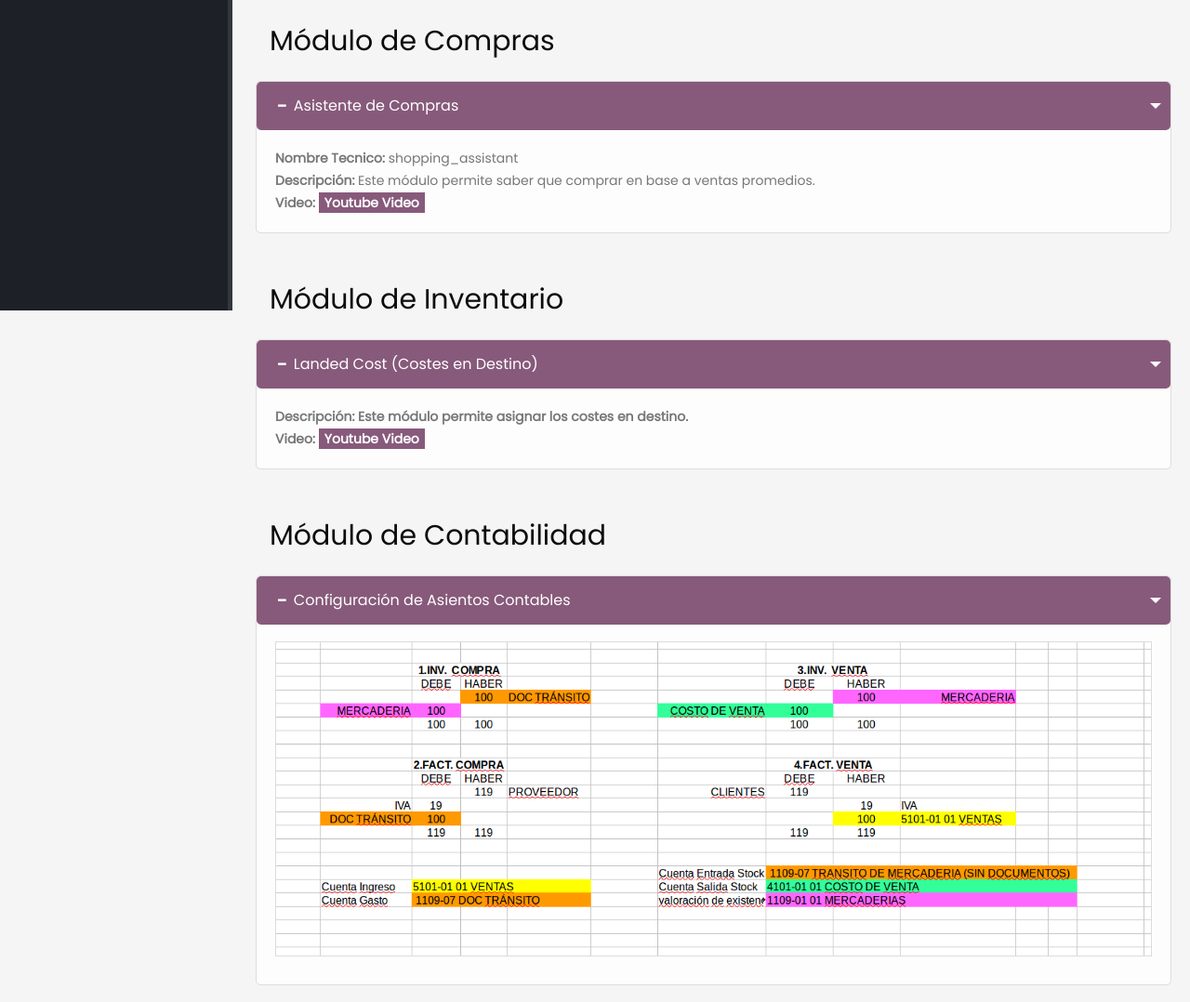
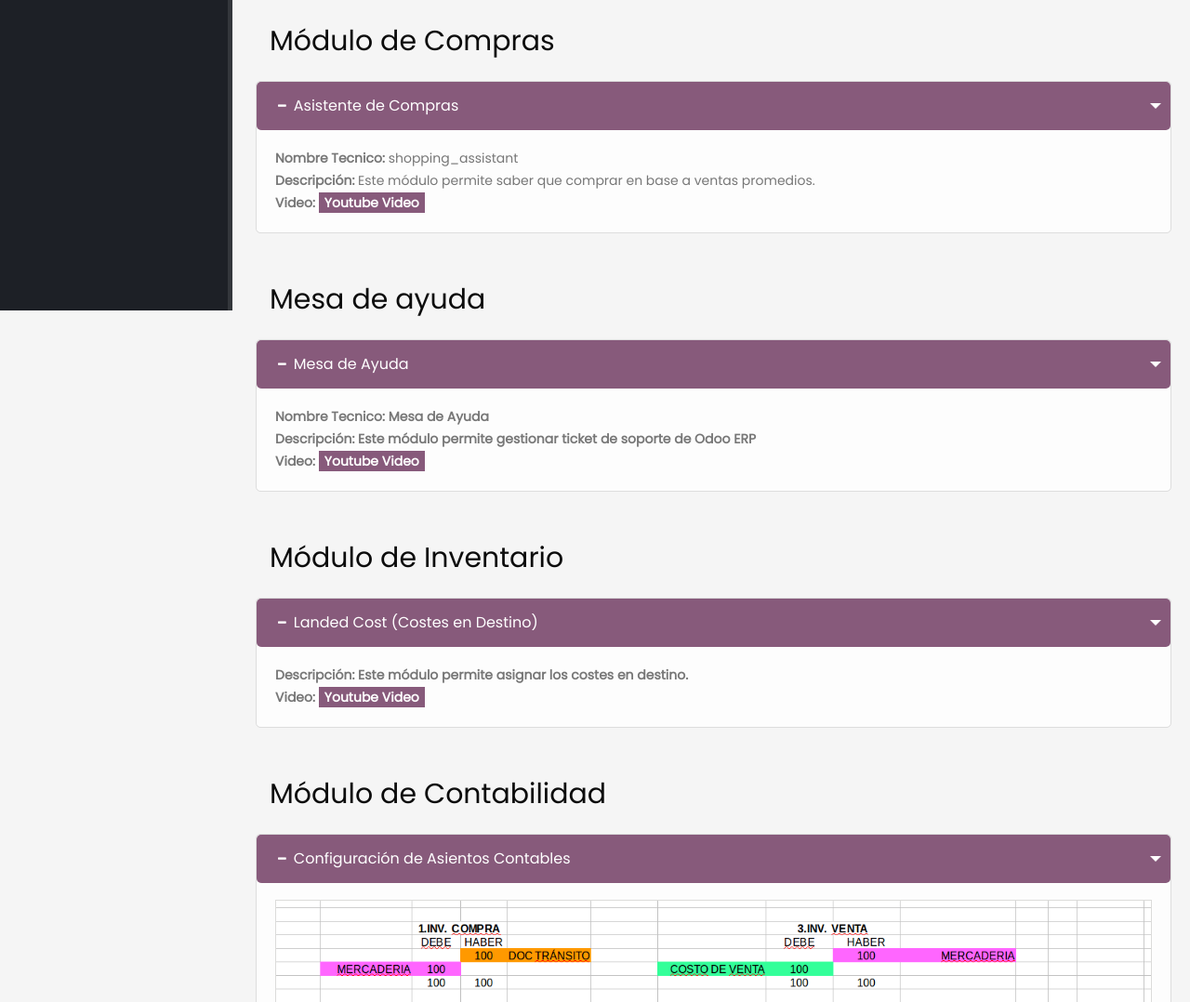
Before and after one commit to falconsoft3d/curso-odoo-11, a plain HTML site: page index.html in a window 1280 px wide. Shown: the part 466-1544 px from the top of the page at 93% size. Drawn offline with Linux system fonts and the light colour scheme.

Commit message:
Mesa de Ayuda

```diff
--- a/index.html
+++ b/index.html
@@ -74,6 +74,11 @@
 							<li><a href="#asistente_compras">Asistente de Compras</a></li>
 						</ul>
 					</li>
+					<li class="nav-active nav-parent"><a href="#"><i class="fa fa-home"></i>Mesa de Ayuda</a>
+						<ul class="nav nav-children">
+							<li><a href="#mesaayuda">Mesa de Ayuda</a></li>
+						</ul>
+					</li>
 					<li class="nav-active nav-parent"><a href="#"><i class="fa fa-home"></i>Inventario</a>
 						<ul class="nav nav-children">
 							<li><a href="#landed_cost">Landed Cost (Costes en Destino)</a></li>
@@ -129,6 +134,21 @@
 								<p><b>Nombre Tecnico:</b> shopping_assistant</p>
 								<p><b>Descripción:</b> Este módulo permite saber que comprar en base a ventas promedios.</p>
 								<p><b>Video:<b>  <a href="https://www.youtube.com/watch?v=lM-V8EvjINA&t=9s" target="_blank"><span class="highlight">Youtube Video</span></a></p>
+							</div>
+						</section>
+				</div></div>
+
+				<div class="col-md-12">
+					<h2 class="page-title">Mesa de ayuda</h2>
+				</div>
+				<div id="asistente_compras" class="row"><div class="col-md-12"></div>
+					<div class="col-md-12 toggle" data-plugin-toggle="">
+						<section id="welcome" class="toggle active">
+							<label></i>Mesa de Ayuda</label>
+							<div class="toggle-content" style="display: block;">
+								<p><b>Nombre Tecnico:</b> Mesa de Ayuda</p>
+								<p><b>Descripción:</b> Este módulo permite gestionar ticket de soporte de Odoo ERP</p>
+								<p><b>Video:<b>  <a href="https://www.youtube.com/watch?v=2gElCaOuXk8" target="_blank"><span class="highlight">Youtube Video</span></a></p>
 							</div>
 						</section>
 				</div></div>
```
